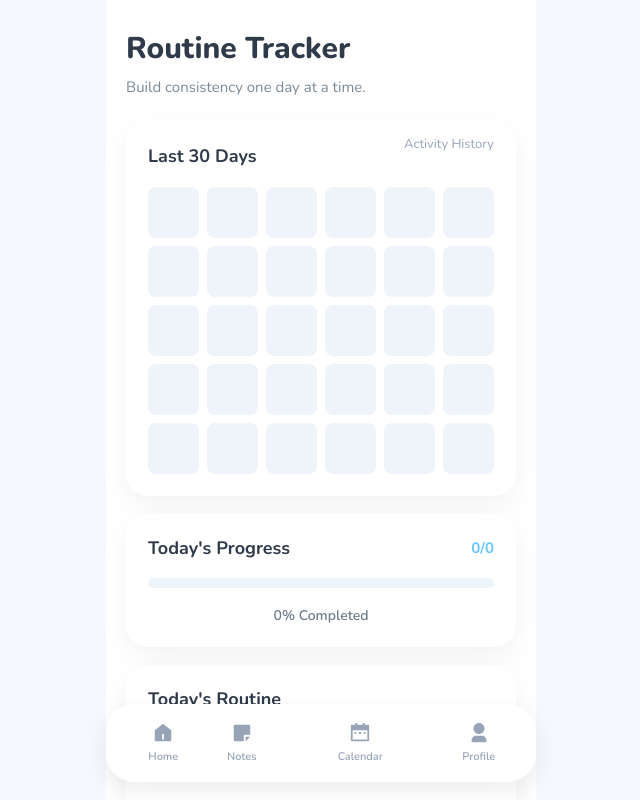
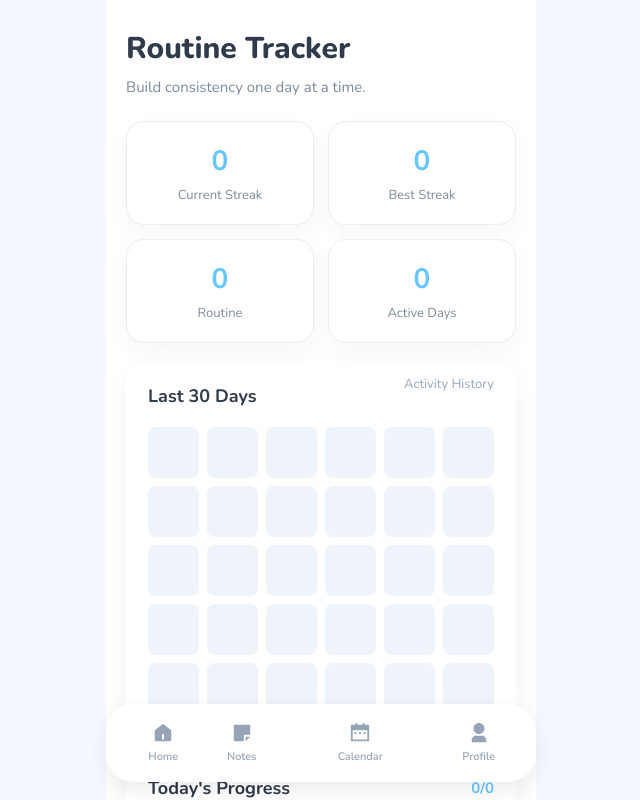
Before and after one commit to lasiah07/daily-planner, a React (Vite) app: page /routine in a window 1280 px wide. Shown: the top 800 px of the page, without its empty margins (319-959 px from the left). Built offline with nearby package versions, Linux system fonts and the light colour scheme.

Commit message:
feat: improve routine tracker with statistics and heatmap

```diff
--- a/src/pages/Routine/Routine.css
+++ b/src/pages/Routine/Routine.css
@@ -77,6 +77,39 @@
   font-size: 14px;
   font-weight: 600;
   color: #6D7A89;
+}
+
+.stats-grid {
+  display: grid;
+  grid-template-columns: repeat(2, 1fr);
+  gap: 14px;
+
+  margin-bottom: 18px;
+}
+
+.stat-card {
+  background: white;
+
+  border: 1px solid #E7EEF6;
+
+  border-radius: 18px;
+
+  padding: 20px;
+
+  text-align: center;
+
+  box-shadow: 0 8px 24px rgba(0,0,0,.04);
+}
+
+.stat-card h2 {
+  font-size: 28px;
+  color: #67C6FF;
+  margin-bottom: 6px;
+}
+
+.stat-card p {
+  font-size: 13px;
+  color: #7C8A9A;
 }
 
 .heatmap-grid {
--- a/src/pages/Routine/Routine.jsx
+++ b/src/pages/Routine/Routine.jsx
@@ -48,6 +48,35 @@ for (let i = 29; i >= 0; i--) {
   });
 }
 
+const totalCompleted = heatmapDays.filter(
+  (day) => day.completed > 0
+).length;
+
+let currentStreak = 0;
+
+for (let i = heatmapDays.length - 1; i >= 0; i--) {
+  if (heatmapDays[i].completed > 0) {
+    currentStreak++;
+  } else {
+    break;
+  }
+}
+
+let bestStreak = 0;
+let streak = 0;
+
+heatmapDays.forEach((day) => {
+  if (day.completed > 0) {
+    streak++;
+
+    if (streak > bestStreak) {
+      bestStreak = streak;
+    }
+  } else {
+    streak = 0;
+  }
+});
+
   return (
     <div className="routine-page">
       <h1>Routine Tracker</h1>
@@ -55,6 +84,29 @@ for (let i = 29; i >= 0; i--) {
       <p className="routine-subtitle">
         Build consistency one day at a time.
       </p>
+<div className="stats-grid">
+
+  <div className="stat-card">
+    <h2>{currentStreak}</h2>
+    <p>Current Streak</p>
+  </div>
+
+  <div className="stat-card">
+    <h2>{bestStreak}</h2>
+    <p>Best Streak</p>
+  </div>
+
+  <div className="stat-card">
+    <h2>{routineTasks.length}</h2>
+    <p>Routine</p>
+  </div>
+
+  <div className="stat-card">
+    <h2>{totalCompleted}</h2>
+    <p>Active Days</p>
+  </div>
+
+</div>
 
     <div className="month-card">
 
```
